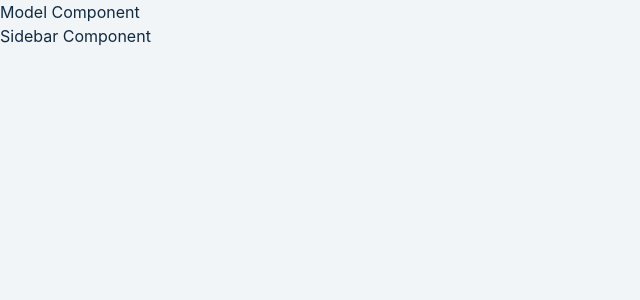
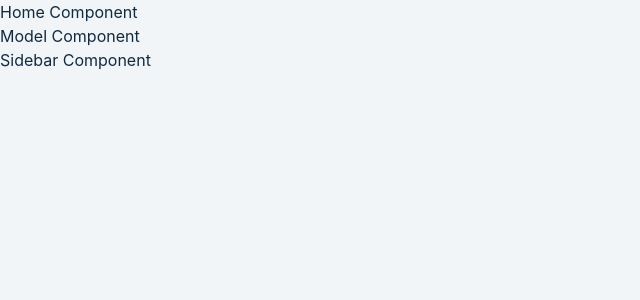
Before and after one commit to HemantKhinchiProjects/react-sidebar-modal, a React (Create React App) app: page / in a window 1280 px wide. Shown: the top 300 px of the page, without its empty margins (0-640 px from the left). Built offline with nearby package versions, Linux system fonts and the light colour scheme.

Commit message:
2 files modified

```diff
--- a/src/App.js
+++ b/src/App.js
@@ -1,10 +1,12 @@
 import React from 'react';
 import './style.css';
+import Home from './Components/Home.js';
 import Model from './Components/model.js';
 import Sidebar from './Components/sidebar.js';
 export default function App() {
   return (
     <div>
+      <Home/>
       <Model />
       <Sidebar />
     </div>
--- a/src/Components/Home.js
+++ b/src/Components/Home.js
@@ -0,0 +1,5 @@
+import React from 'react';
+const Home = () => {
+  return <div>Home Component</div>;
+};
+export default Home;
```
